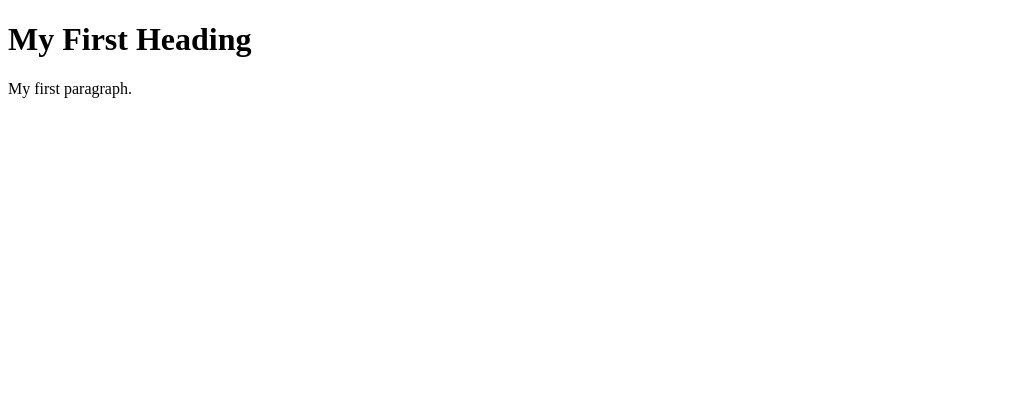
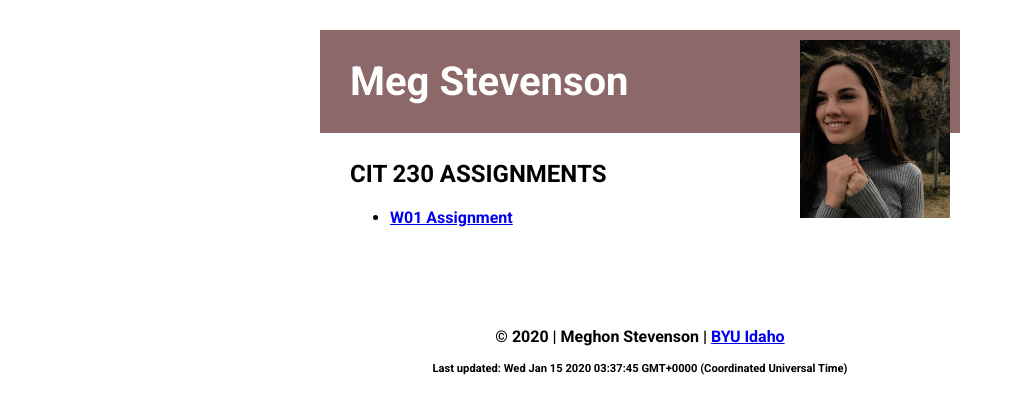
Before and after one commit to Meglegs/Meglegs.github.io, a plain HTML site: page index.html in a window 1280 px wide. Shown: the whole page, without its empty margins (0-1015 px from the left). Drawn offline with Linux system fonts and the light colour scheme.

Commit message:
updated with pretty fonts

```diff
--- a/index.html
+++ b/index.html
@@ -1,10 +1,33 @@
 <!DOCTYPE html>
-<html>
+<html lang="en">
+<head>
+    <meta charset="UTF-8">
+    <meta name="viewport" content="width=device-width, initial-scale=1.0">
+    <meta http-equiv="X-UA-Compatible" content="ie=edge">
+    <link rel = "stylesheet" href = "styleW01.css">
+    <title>Meg Stevenson W01 Assignment</title>
+</head>
 <body>
+    <style>
+        @import url('https://fonts.googleapis.com/css?family=Roboto:700&display=swap&subset=greek,vietnamese');
+        </style>
+        <img src = "megpic.jpg" alt = "Photo of Meg Stevenson">
+        <h1>Meg Stevenson</h1>
 
-<h1>My First Heading</h1>
+    <div class = "centerSection">
+        <h2>CIT 230 ASSIGNMENTS</h3>
 
-<p>My first paragraph.</p>
+        <ul>
+            <li><a href = "index.html">W01 Assignment</a></li>
+        </ul>
+    </div>
+
+    <footer>
+           <p> &copy; <span id = "bottomSection"></span><a href = "https://www.byui.edu/online">BYU Idaho</a></p>
+           <p class = "updated">Last updated: <span id = "lastUpdated"></span></p>
+    </footer>
+
+    <script src = "scriptW01.js" ></script>
 
 </body>
 </html>
--- /dev/null
+++ b/scriptW01.js
@@ -0,0 +1,11 @@
+const d = new Date();
+const year = d.getFullYear();
+
+const output = year + " | Meghon Stevenson | ";
+
+document.getElementById("bottomSection").textContent = output;
+
+var string = document.lastModified;
+let olastM = new Date(document.lastModified);
+
+document.getElementById("lastUpdated").innerHTML = olastM;
--- /dev/null
+++ b/styleW01.css
@@ -0,0 +1,38 @@
+@import url('https://fonts.googleapis.com/css?family=Roboto:700&display=swap');
+
+body {
+    font-family: 'Roboto', sans-serif;
+    display: block;
+    margin: auto;
+    max-width: 50%;
+}
+
+h1 {
+    background-color: rgb(140, 104, 104);
+    color: white;
+    font-size: 2.5em;
+    padding-top: .7em;
+    padding-bottom: .7em;
+    margin-top: 30px;
+    padding-left: 30px;
+}
+
+img {
+    float: right;
+    max-width: 150px;
+    margin-right: 10px;
+    margin-top: 10px;
+}
+
+.centerSection {
+    margin-left: 30px;
+    margin-bottom: 100px;
+}
+
+footer {
+    text-align: center;
+}
+
+.updated {
+    font-size: .7em;
+}
```
Also changed, not shown: currentDate.js (deleted, +0 -8 lines), megpic.jpg (added), styles.css (deleted).
